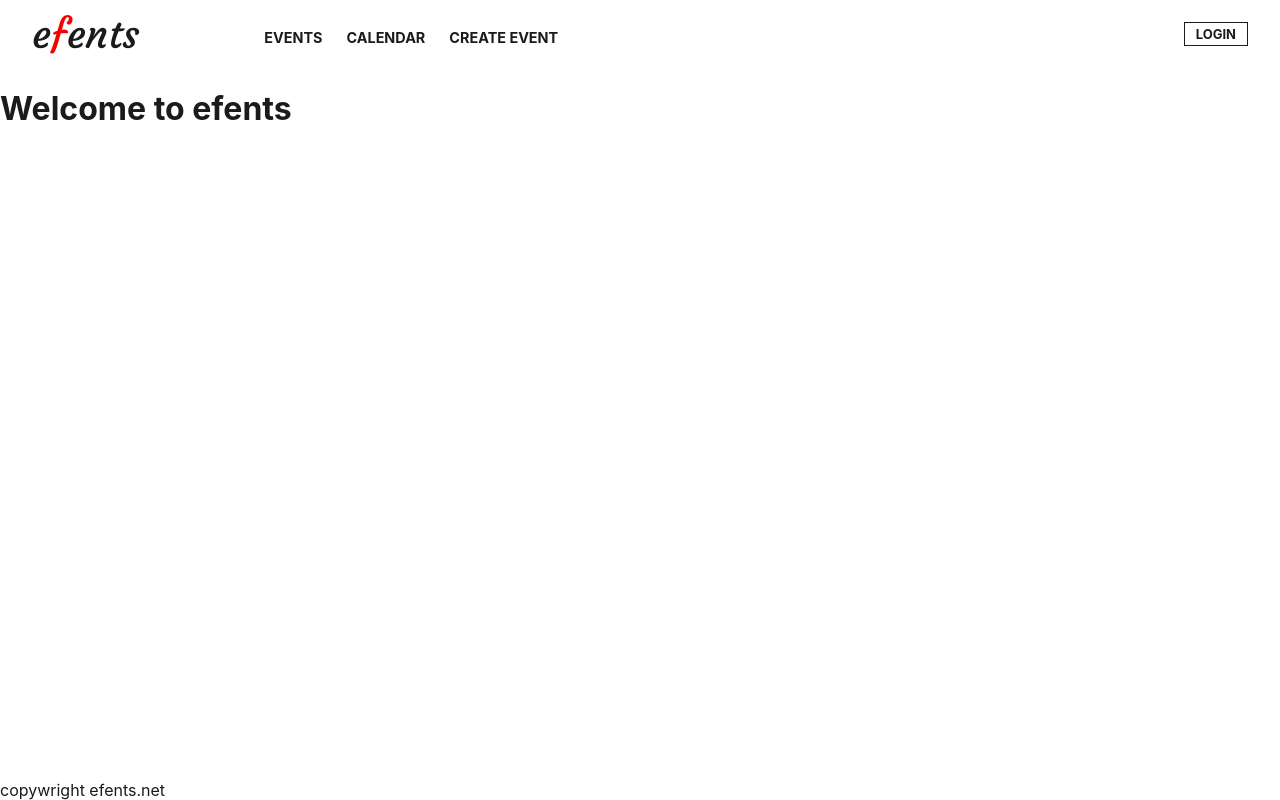
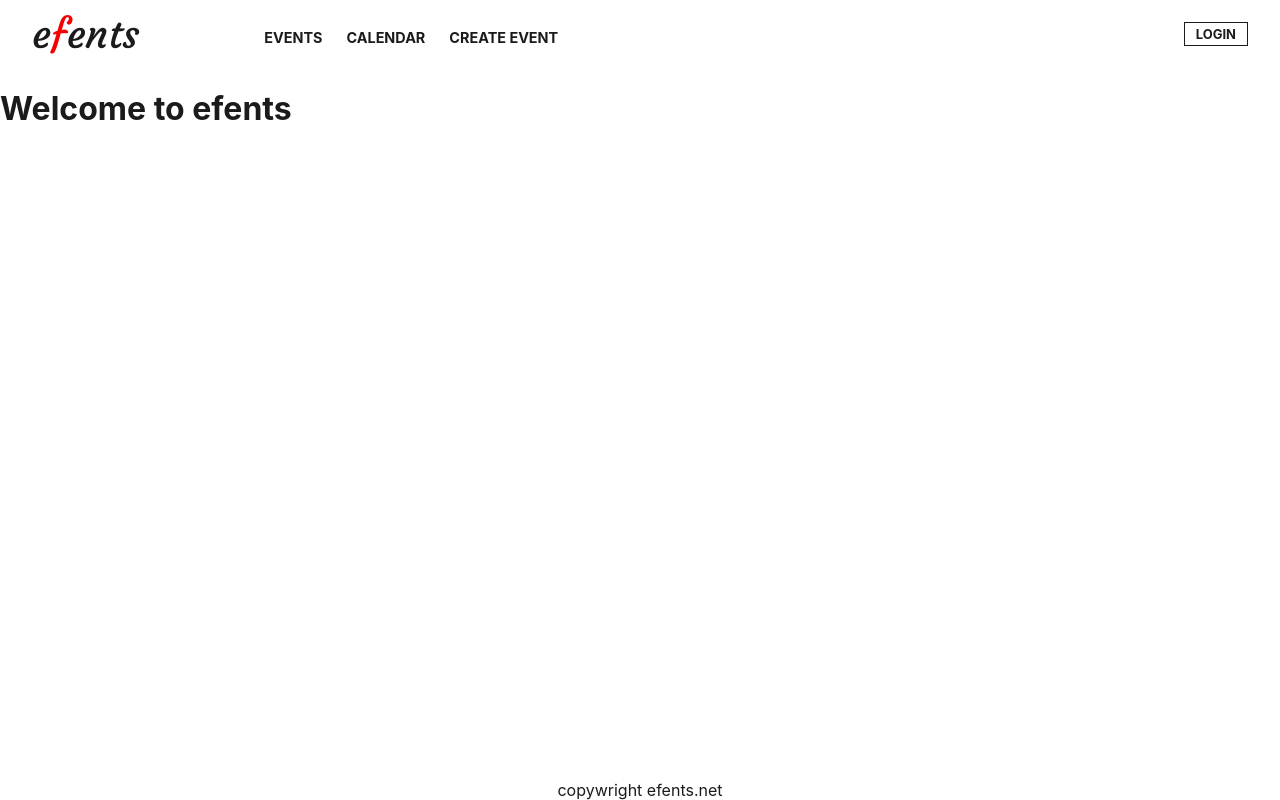
Before and after one commit to BiskremMuhammad/efents-nextjs, a Next.js app: page / in a window 1280 px wide. Built offline with nearby package versions, Linux system fonts and the light colour scheme.

Commit message:
temp styles for the footer

```diff
--- a/styles/globals.scss
+++ b/styles/globals.scss
@@ -145,4 +145,9 @@ main {
 
 footer {
   grid-area: footer;
+  display: flex;
+  justify-content: center;
+  align-items: center;
+  min-width: 128px;
+  color: $text-color;
 }
```
